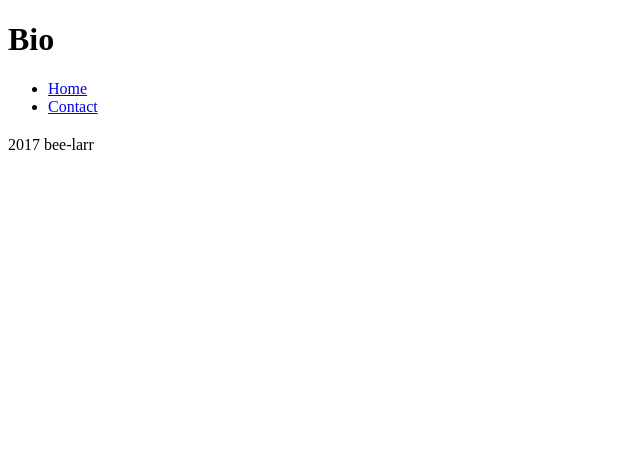
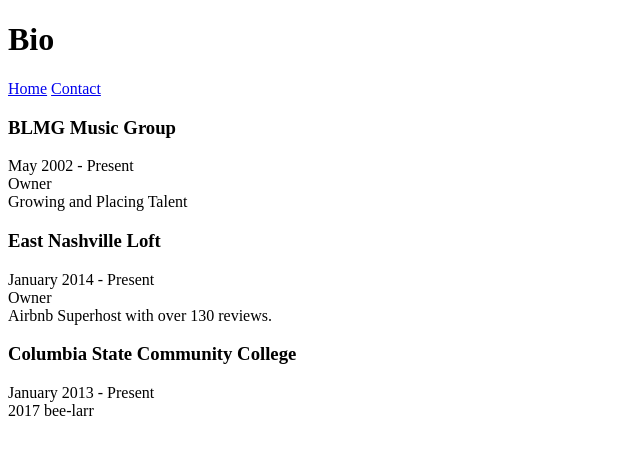
Before and after one commit to beelarr/personalBioSite, a plain HTML site: page index.html in a window 1280 px wide. Shown: the whole page, without its empty margins (0-640 px from the left). Drawn offline with Linux system fonts and the light colour scheme.

Commit message:
Added jobs and reworked nav bar

```diff
--- a/index.html
+++ b/index.html
@@ -7,15 +7,26 @@
 <body>
     <h1>Bio</h1>
     <nav>
-        <ul>
-            <li><a href="index.html">Home</a></li>
-            <li><a href="contact.html">Contact</a></li>
+        <a href="index.html">Home</a>
+        <a href="contact.html">Contact</a>
 
         </ul>
     </nav>
     <article>
-        <h2></h2>
-        <time datetime="YYYY-MM"></time>
+        <h3>BLMG Music Group</h3>
+        <time datetime="2002-05">May 2002</time> - <time datetime="today">Present</time>
+        <div class="position">Owner</div>
+        <div class="responsibilities">Growing and Placing Talent</div>
+    </article>
+    <article>
+        <h3>East Nashville Loft</h3>
+        <time datetime="2014-01">January 2014</time> - <time datetime="today">Present</time>
+        <div class="position">Owner</div>
+        <div class="responsibilities">Airbnb Superhost with over 130 reviews. </div>
+    </article>
+    <article>
+        <h3>Columbia State Community College</h3>
+        <time datetime="2013-01">January 2013</time> - <time datetime="today">Present</time>
         <div class="position"></div>
         <div class="responsibilities"></div>
     </article>
```
Also changed, not shown: contact.html (+5 -8 lines).
